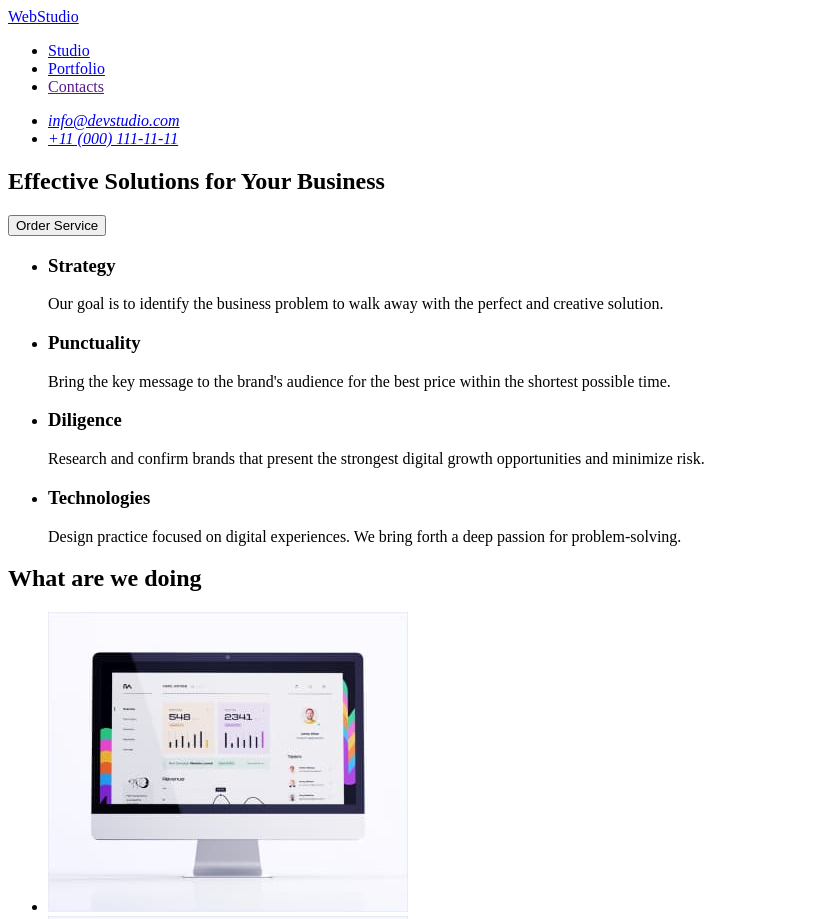
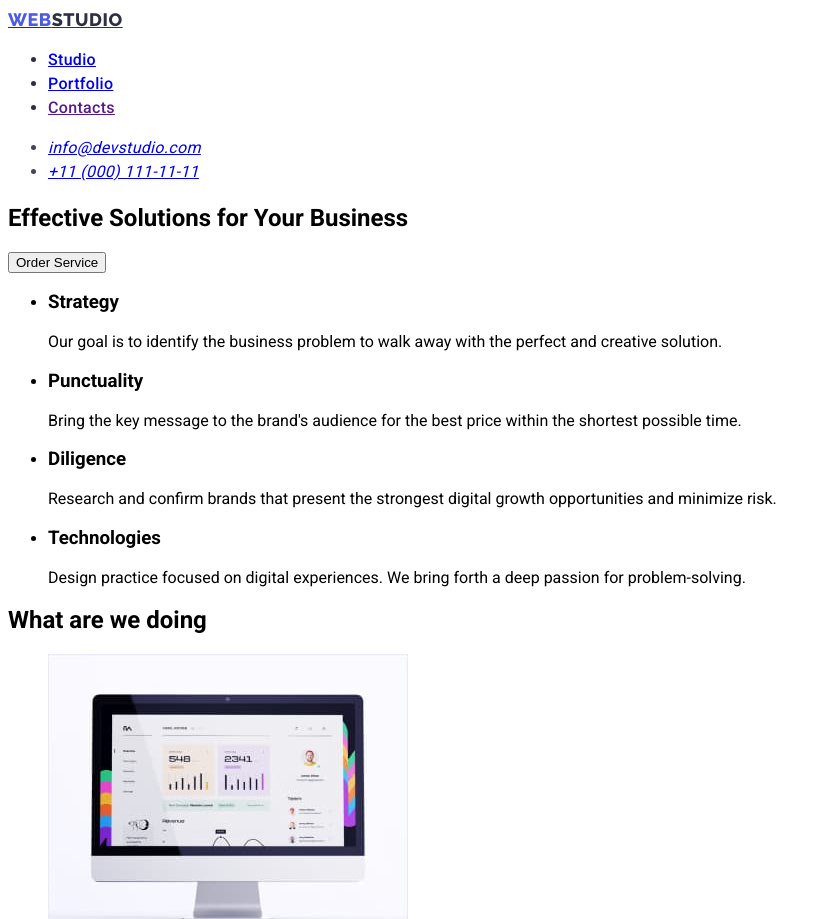
Before and after one commit to Serdiuk-Maksym/goit-markup-hw-02, a plain HTML site: page index.html in a window 1280 px wide. Shown: the top 919 px of the page, without its empty margins (0-827 px from the left). Drawn offline with Linux system fonts and the light colour scheme.

Commit message:
create classes

```diff
--- a/css/styles.css
+++ b/css/styles.css
@@ -0,0 +1,105 @@
+body {
+  font-family: 'Roboto', sans-serif;
+}
+
+.header {
+}
+.header-navigation {
+}
+.header-logo {
+  font-family: 'Raleway', sans-serif;
+  font-style: normal;
+  font-weight: 800;
+  font-size: 18px;
+  line-height: 1.33;
+  display: flex;
+  align-items: center;
+  letter-spacing: 0.03em;
+  text-transform: uppercase;
+  /* NAVY BLUE */
+  color: #2e2f42;
+}
+.header-logo-span {
+  font-family: 'Raleway', sans-serif;
+  font-style: normal;
+  font-weight: 800;
+  font-size: 18px;
+  line-height: 1.33;
+  display: flex;
+  align-items: center;
+  letter-spacing: 0.03em;
+  text-transform: uppercase;
+  /* IRIS */
+  color: #4d5ae5;
+}
+.header-list {
+  font-weight: 500;
+  font-size: 16px;
+  line-height: 1.5;
+  letter-spacing: 0.02em;
+  /* NAVY BLUE */
+  color: #2e2f42;
+}
+.header-item {
+}
+.header-link {
+}
+.header-address {
+  font-weight: 400;
+  font-size: 16px;
+  line-height: 1.5;
+  letter-spacing: 0.02em;
+  /* SLATE */
+  color: #434455;
+}
+.header-mail {
+}
+.header-tel {
+}
+
+.hero {
+}
+.hero-title {
+}
+.hero-btn {
+}
+
+.fearures-list {
+}
+.features-item {
+}
+.features-subtitle {
+}
+.features-text {
+}
+
+.doing {
+}
+.doing-title {
+}
+.doing-list {
+}
+.doing-item {
+}
+
+.team {
+}
+.team-title {
+}
+.team-list {
+}
+.team-item {
+}
+.team-picture {
+}
+.team-subtitle {
+}
+.team-text {
+}
+
+.footer {
+}
+.footer-logo {
+}
+.footer-text {
+}
--- a/index.html
+++ b/index.html
@@ -5,58 +5,77 @@
     <meta http-equiv="X-UA-Compatible" content="IE=edge" />
     <meta name="viewport" content="width=device-width, initial-scale=1.0" />
     <title>Document</title>
+    <link rel="preconnect" href="https://fonts.googleapis.com" />
+    <link rel="preconnect" href="https://fonts.gstatic.com" crossorigin />
+    <link
+      href="https://fonts.googleapis.com/css2?family=Raleway:wght@800&family=Roboto:wght@400;500;700&display=swap"
+      rel="stylesheet"
+    />
+    <link rel="stylesheet" href="./css/styles.css" />
   </head>
   <body>
-    <header>
-      <nav>
-        <a href="./index.html"> WebStudio </a>
-        <ul>
-          <li><a href="./index.html">Studio</a></li>
-          <li><a href="./portfolio.html">Portfolio</a></li>
-          <li><a href="">Contacts</a></li>
+    <header class="header">
+      <nav class="header-navigation">
+        <a class="header-logo" href="./index.html"
+          ><span class="header-logo-span">Web</span>Studio</a
+        >
+        <ul class="header-list">
+          <li class="header-item">
+            <a class="header-link" href="./index.html">Studio</a>
+          </li>
+          <li class="header-item">
+            <a class="header-link" href="./portfolio.html">Portfolio</a>
+          </li>
+          <li class="header-item">
+            <a class="header-link" href="">Contacts</a>
+          </li>
         </ul>
       </nav>
-      <address>
+      <address class="header-address">
         <ul>
-          <li><a href="mailto:info@devstudio.com">info@devstudio.com</a></li>
-          <li><a href="tel:+110001111111">+11 (000) 111-11-11</a></li>
+          <li class="header-mail">
+            <a href="mailto:info@devstudio.com">info@devstudio.com</a>
+          </li>
+          <li class="header-tel">
+            <a href="tel:+110001111111">+11 (000) 111-11-11</a>
+          </li>
         </ul>
       </address>
     </header>
 
     <main>
-      <section>
-        <h1>Effective Solutions for Your Business</h1>
-        <button type="button">Order Service</button>
+      <section class="hero">
+        <h1 class="hero-title">Effective Solutions for Your Business</h1>
+        <button class="hero-btn" type="button">Order Service</button>
       </section>
 
-      <section>
+      <section class="fearures-list">
         <h2 hidden>features</h2>
         <ul>
-          <li>
-            <h3>Strategy</h3>
-            <p>
+          <li class="features-item">
+            <h3 class="features-subtitle">Strategy</h3>
+            <p class="features-text">
               Our goal is to identify the business problem to walk away with the
               perfect and creative solution.
             </p>
           </li>
-          <li>
-            <h3>Punctuality</h3>
-            <p>
+          <li class="features-item">
+            <h3 class="features-subtitle">Punctuality</h3>
+            <p class="features-text">
               Bring the key message to the brand's audience for the best price
               within the shortest possible time.
             </p>
           </li>
-          <li>
-            <h3>Diligence</h3>
-            <p>
+          <li class="features-item">
+            <h3 class="features-subtitle">Diligence</h3>
+            <p class="features-text">
               Research and confirm brands that present the strongest digital
               growth opportunities and minimize risk.
             </p>
           </li>
-          <li>
-            <h3>Technologies</h3>
-            <p>
+          <li class="features-item">
+            <h3 class="features-subtitle">Technologies</h3>
+            <p class="features-text">
               Design practice focused on digital experiences. We bring forth a
               deep passion for problem-solving.
             </p>
@@ -64,24 +83,24 @@
         </ul>
       </section>
 
-      <section>
-        <h2>What are we doing</h2>
-        <ul>
-          <li>
+      <section class="doing">
+        <h2 class="doing-title">What are we doing</h2>
+        <ul class="doing-list">
+          <li class="doing-item">
             <img
               src="./images/example1.jpg"
               alt="example of a company product 1"
               width="360"
             />
           </li>
-          <li>
+          <li class="doing-item">
             <img
               src="./images/example2.jpg"
               alt="example of a company product 2"
               width="360"
             />
           </li>
-          <li>
+          <li class="doing-item">
             <img
               src="./images/example3.jpg"
               alt="example of a company product 3"
@@ -91,48 +110,56 @@
         </ul>
       </section>
 
-      <section>
-        <h2>Our Team</h2>
-        <ul>
-          <li>
+      <section class="team">
+        <h2 class="team-title">Our Team</h2>
+        <ul class="team-list">
+          <li class="team-item">
             <img
+              class="team-picture"
               src="./images/mark_guerrero.jpg"
               alt="photo Mark Guerrero"
               width="264"
             />
-            <h3>Mark Guerrero</h3>
-            <p>Product Designer</p>
+            <h3 class="team-subtitle">Mark Guerrero</h3>
+            <p class="team-text">Product Designer</p>
           </li>
-          <li>
-            <img src="./images/tom_ford.jpg" alt="photo Tom Ford" width="264" />
-            <h3>Tom Ford</h3>
-            <p>Frontend Developer</p>
+          <li class="team-item">
+            <img
+              class="team-picture"
+              src="./images/tom_ford.jpg"
+              alt="photo Tom Ford"
+              width="264"
+            />
+            <h3 class="team-subtitle">Tom Ford</h3>
+            <p class="team-text">Frontend Developer</p>
           </li>
-          <li>
+          <li class="team-item">
             <img
+              class="team-picture"
               src="./images/camila_garcia.jpg"
               alt="photo Camila Garcia"
               width="264"
             />
-            <h3>Camila Garcia</h3>
-            <p>Marketing</p>
+            <h3 class="team-subtitle">Camila Garcia</h3>
+            <p class="team-text">Marketing</p>
           </li>
-          <li>
+          <li class="team-item">
             <img
+              class="team-picture"
               src="./images/daniel_wilson.jpg"
               alt="photo Daniel Wilson"
               width="264"
             />
-            <h3>Daniel Wilson</h3>
-            <p>UI Designer</p>
+            <h3 class="team-subtitle">Daniel Wilson</h3>
+            <p class="team-text">UI Designer</p>
           </li>
         </ul>
       </section>
     </main>
 
-    <footer>
-      <a href="./index.html"> WebStudio </a>
-      <p>
+    <footer class="footer">
+      <a class="footer-logo" href="./index.html"> WebStudio </a>
+      <p class="footer-text">
         Increase the flow of customers and sales for your business with digital
         marketing & growth solutions.
       </p>
```
